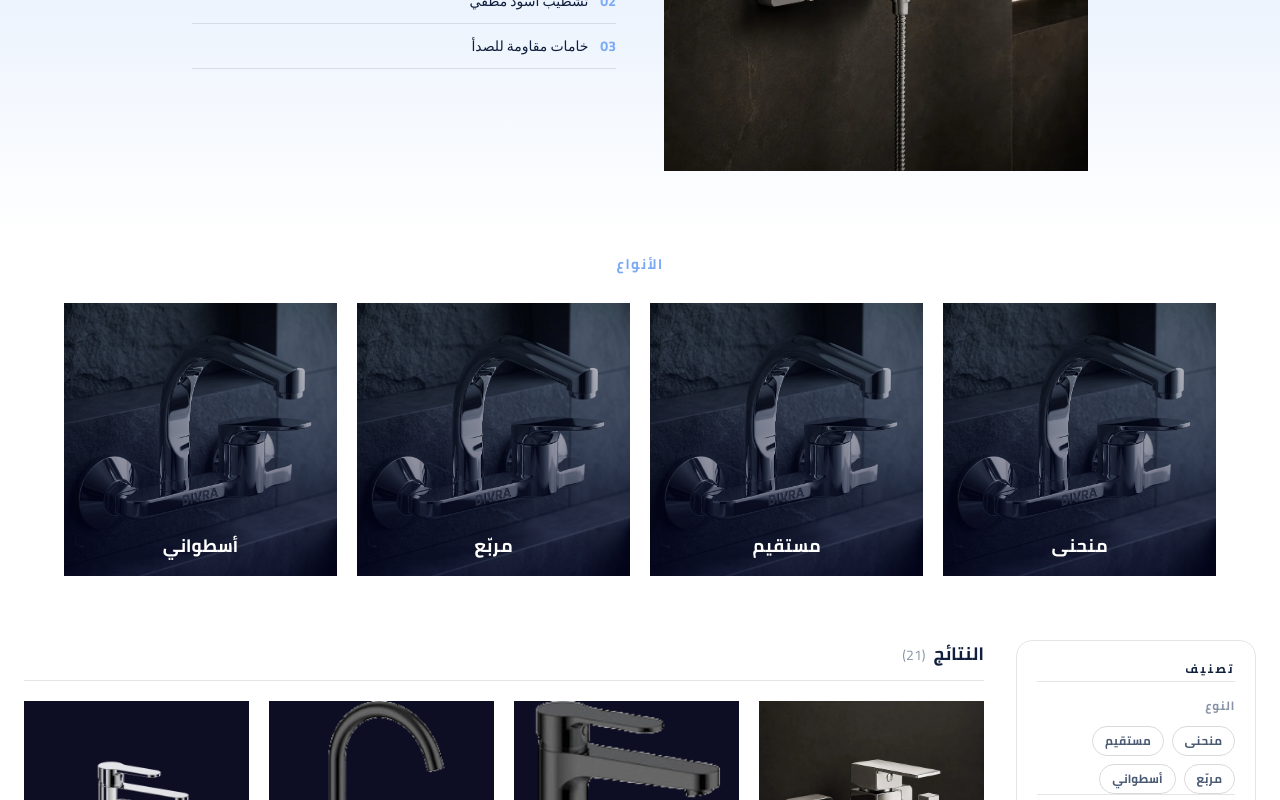
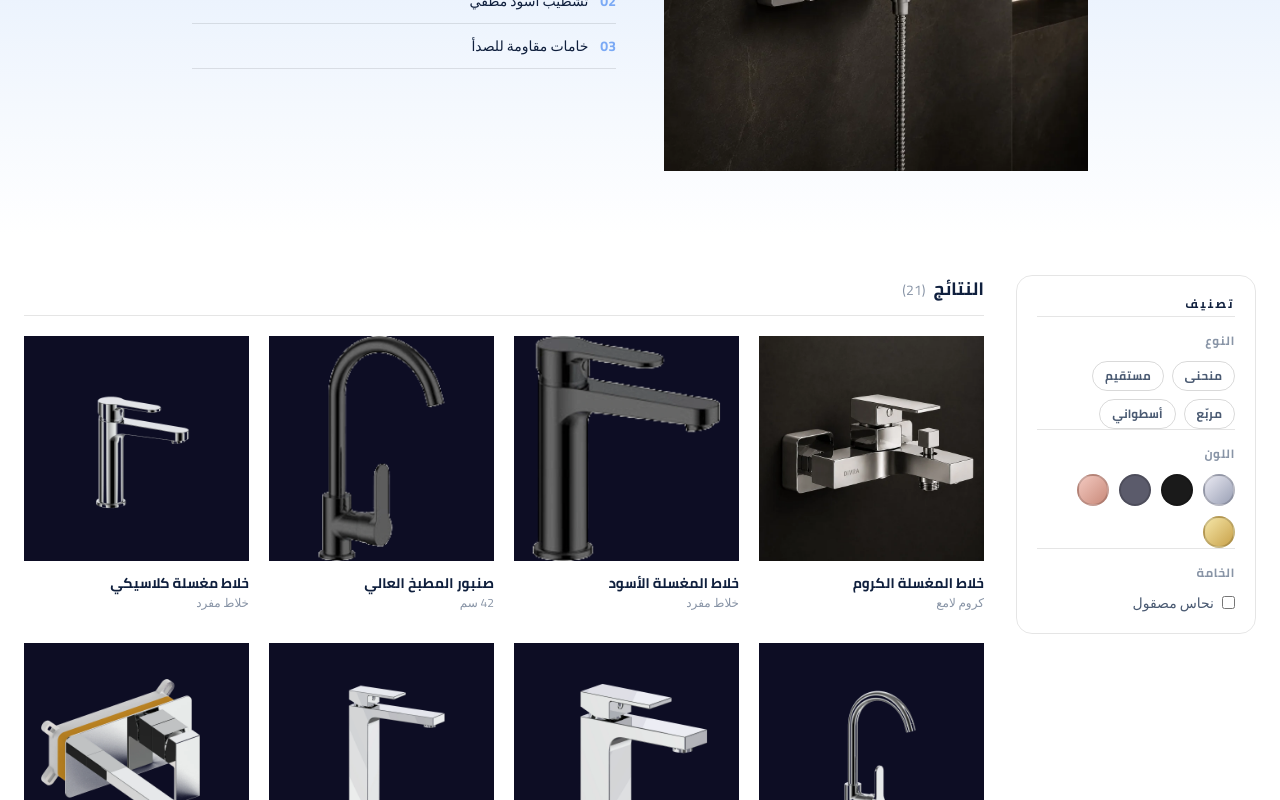
Before and after one commit to azz-11/Divra, a React (Vite) app: page /collection/mixers in a window 1280 px wide. Shown: the part 631-1431 px from the top of the page. Built offline with nearby package versions, Linux system fonts and the light colour scheme.

Commit message:
حذف قسم شبكة الأنواع (الصور) من صفحات الأقسام، مع الحفاظ على فلتر النوع والقائمة النصية
Co-Authored-By: Claude Sonnet 5 <noreply@anthropic.com>

```diff
--- a/src/pages/CollectionPage.jsx
+++ b/src/pages/CollectionPage.jsx
@@ -82,28 +82,6 @@ export default function CollectionPage() {
         </div>
       </section>
       </div>
-
-      {/* الأنواع */}
-      {collection.types?.length > 0 && (
-        <section className="px-6 pb-4 pt-4 md:pb-6">
-          <div className="mx-auto max-w-6xl">
-            <div className="mb-7 text-center">
-              <span className="text-sm font-bold uppercase tracking-widest text-brand-strong">{t('الأنواع')}</span>
-            </div>
-            <div className="grid grid-cols-2 gap-4 sm:gap-5 lg:grid-cols-4">
-              {collection.types.map((ty) => (
-                <a key={ty.id} href="#collection-products" className="group block">
-                  <div className="relative aspect-square overflow-hidden bg-[#0d0d24]">
-                    <img src={ty.image || collection.cover} alt={tr(ty.name)} loading="lazy" className="absolute inset-0 h-full w-full object-cover opacity-90 transition-transform duration-500 group-hover:scale-105" />
-                    <span className="pointer-events-none absolute inset-0" style={{ background: 'linear-gradient(180deg, rgba(3,3,40,.1) 0%, rgba(3,3,40,.55) 100%)' }} />
-                    <span className="absolute inset-x-0 bottom-0 p-4 text-center font-cairo text-base font-bold text-white sm:text-lg">{tr(ty.name)}</span>
-                  </div>
-                </a>
-              ))}
-            </div>
-          </div>
-        </section>
-      )}
 
       {/* النتائج + قائمة التصنيف */}
       <section id="collection-products" className="px-6 pb-20 pt-10">
```
